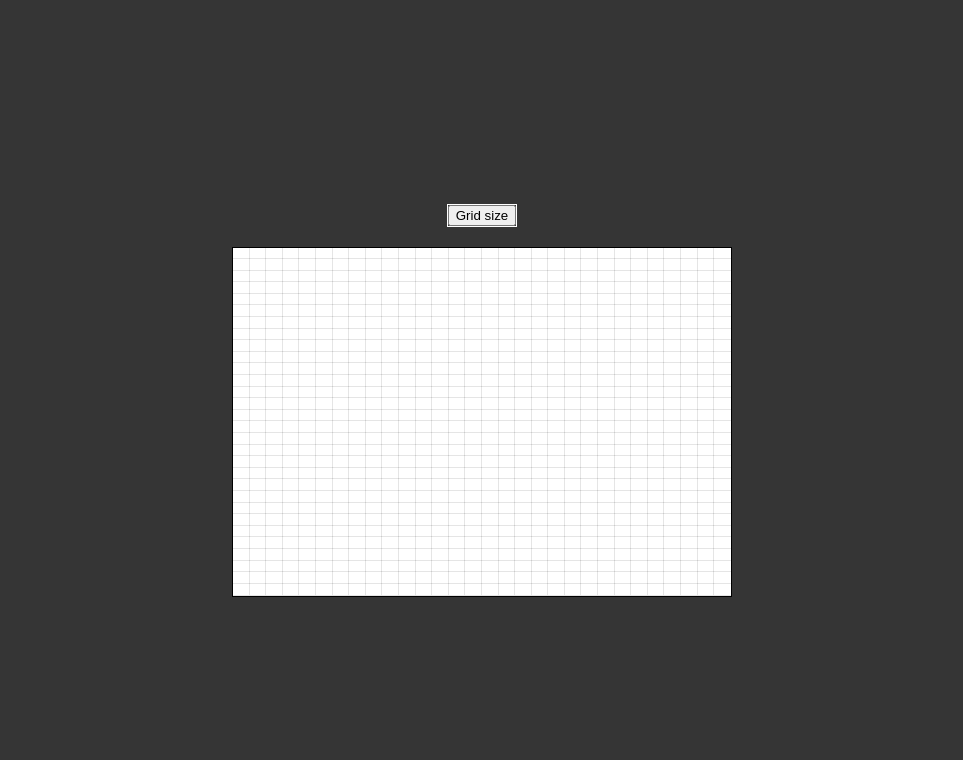
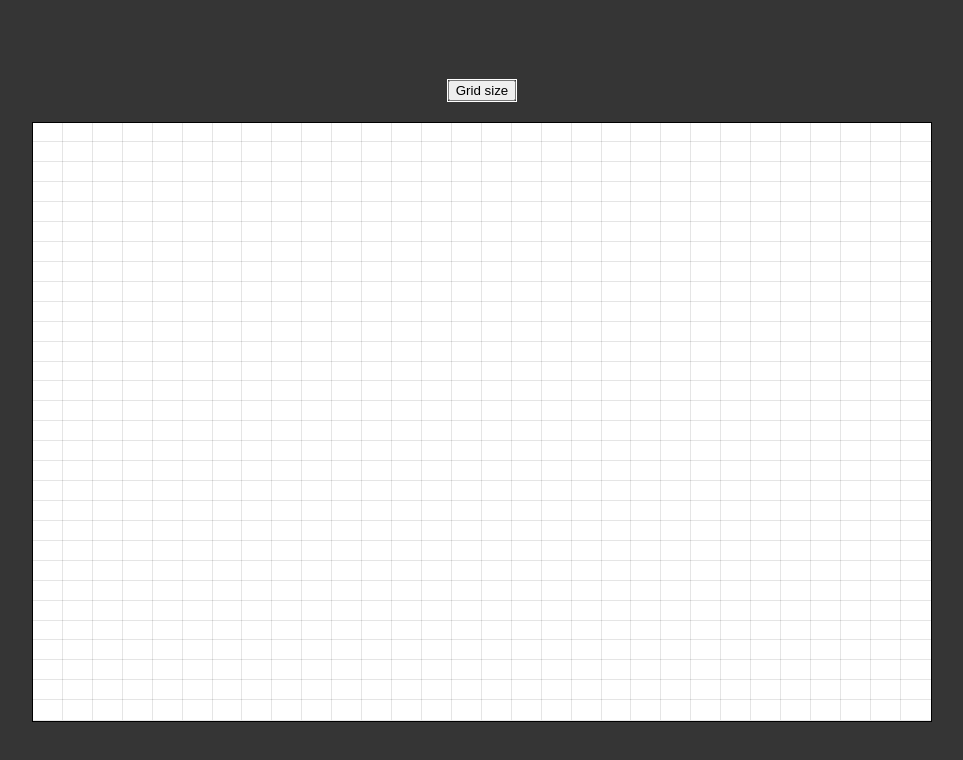
Before and after one commit to araujo2kg/etch-a-sketch, a plain HTML site: page index.html in a window 1280 px wide. Shown: the whole page, without its empty margins (158-1121 px from the left). Drawn offline with Linux system fonts and the light colour scheme.

Commit message:
Increase grid size

```diff
--- a/styles.css
+++ b/styles.css
@@ -28,8 +28,8 @@ body {
 .container {
     display: flex;
     border: 1px solid black;
-    height: 350px;
-    width: 500px;
+    height: 600px;
+    width: 900px;
     flex-wrap: wrap;
     background-color: white;
 }
```
